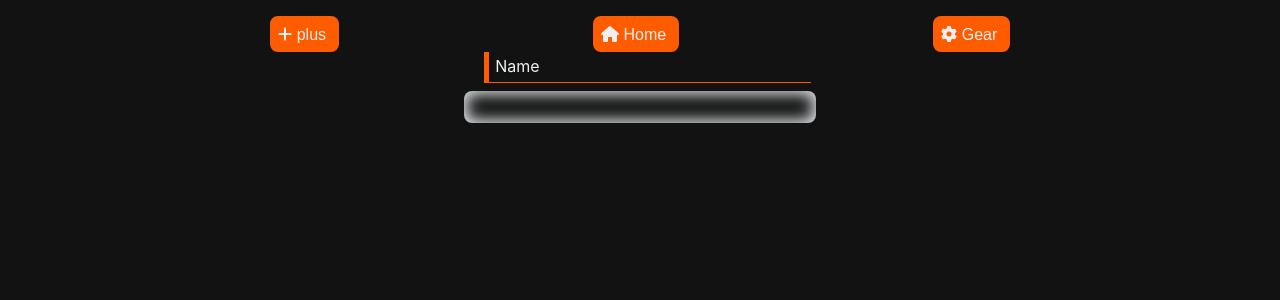
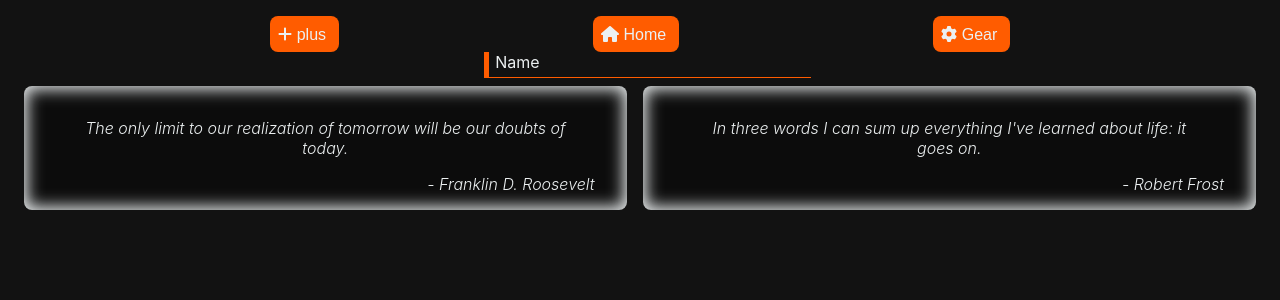
Before and after one commit to RajveerNarang/raghuweb, a React (Vite) app: page / in a window 1280 px wide. Shown: the top 300 px of the page. Built offline with nearby package versions, Linux system fonts and the light colour scheme.

Commit message:
QuoteCard issue resolved

```diff
--- a/src/mfaComponents/Basics/Card/QuoteCard/QuoteCard.jsx
+++ b/src/mfaComponents/Basics/Card/QuoteCard/QuoteCard.jsx
@@ -4,7 +4,6 @@ import PropTypes from 'prop-types'
 import styles from './quotecard.module.scss'
 
 const QuoteCard = ({ quote, author }) => {
-	console.log('Quote', quote, 'Author', author);
   return (
 	<div className={`${styles.container}`}>
 		<blockquote className={`${styles.content}`}>{quote}</blockquote>
--- a/src/mfaComponents/Basics/Card/QuoteCard/QuoteCardList.jsx
+++ /dev/null
@@ -1,21 +0,0 @@
-import React from 'react'
-import PropTypes from 'prop-types'
-
-import QuoteCard from './QuoteCard'
-
-const QuoteCardList = ({quotesData}) => {
-  return (
-	<>
-		{quotesData.map((quoteData, index) => {
-			<QuoteCard quote={quoteData.quote} author={quoteData.author} key={index} />
-		})}
-	</>
-  )
-}
-
-QuoteCardList.propTypes = {
-	quotesData: PropTypes.array.isRequired,
-};
-
-
-export default QuoteCardList
--- a/src/mfaComponents/Basics/Elements.jsx
+++ b/src/mfaComponents/Basics/Elements.jsx
@@ -4,7 +4,7 @@ import styles from './element.module.scss'
 import { faGear, faHome, faPlus } from '@fortawesome/free-solid-svg-icons'
 import Input from './Input/Input'
 import GlassCard from './GlassBox/GlassCard'
-import QuoteCardList from './Card/QuoteCard/QuoteCardList'
+import QuoteCard from './Card/QuoteCard/QuoteCard'
 
 const Elements = () => {
 
@@ -14,11 +14,11 @@ const Elements = () => {
 	const quotesData = [
 		{
 			quote: "The only limit to our realization of tomorrow will be our doubts of today.",
-			author: "Franklin D. Roosevelt"
+			author: "- Franklin D. Roosevelt"
 		},
 		{
 			quote: "In three words I can sum up everything I've learned about life: it goes on.",
-			author: "Robert Frost"
+			author: "- Robert Frost"
 		},
 	];
   return (
@@ -36,9 +36,12 @@ const Elements = () => {
 			{/* <GlassCard width={'100vw'}>
 				<Input inputType={'text'} labelText={'Name'} inputNameId={'name'} additionalStyle={extraStyle}/>
 			</GlassCard> */}
-			<GlassCard>
-				<QuoteCardList quotesData={quotesData}/>
+
+		{quotesData.map((quoteData, index) => (
+			<GlassCard key={index}>
+				<QuoteCard quote={quoteData.quote} author={quoteData.author} />
 			</GlassCard>
+		))}
 		</div>
 	</div>
   )
--- a/src/mfaComponents/Basics/Input/input.module.scss
+++ b/src/mfaComponents/Basics/Input/input.module.scss
@@ -7,7 +7,7 @@
 
 	&.focused {
 	  label {
-		top: -10px;
+		top: -0.9rem;
 		color: $dark-primary;
 		font-size: 0.9rem;
 		// background-color: $dark-secondary;
@@ -16,7 +16,7 @@
 
 	label {
 	  position: absolute;
-	  top: 0.3rem;
+	  top: 0;
 	  left: 0.5rem;
 	  padding: 0 0.2rem;
 	  color: $dark-text;
@@ -37,7 +37,7 @@
 	  };
 
 	//   border-radius: 0.35rem;
-	  font-size: 1.1rem;
+	  font-size: 0.9rem;
 	  transition: border-color 0.3s ease;
 	  outline: none;
 	  background-color: transparent;
```
